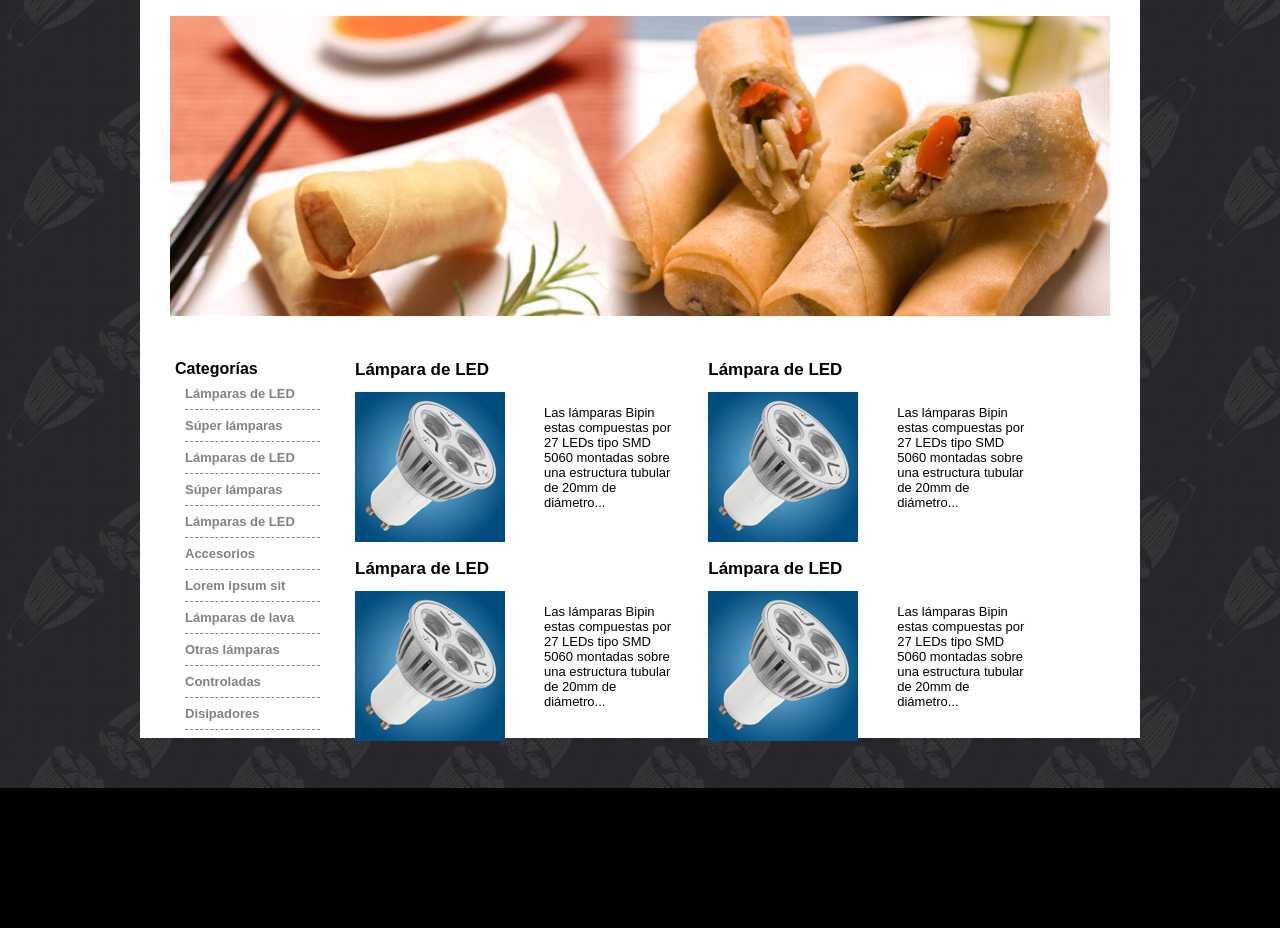
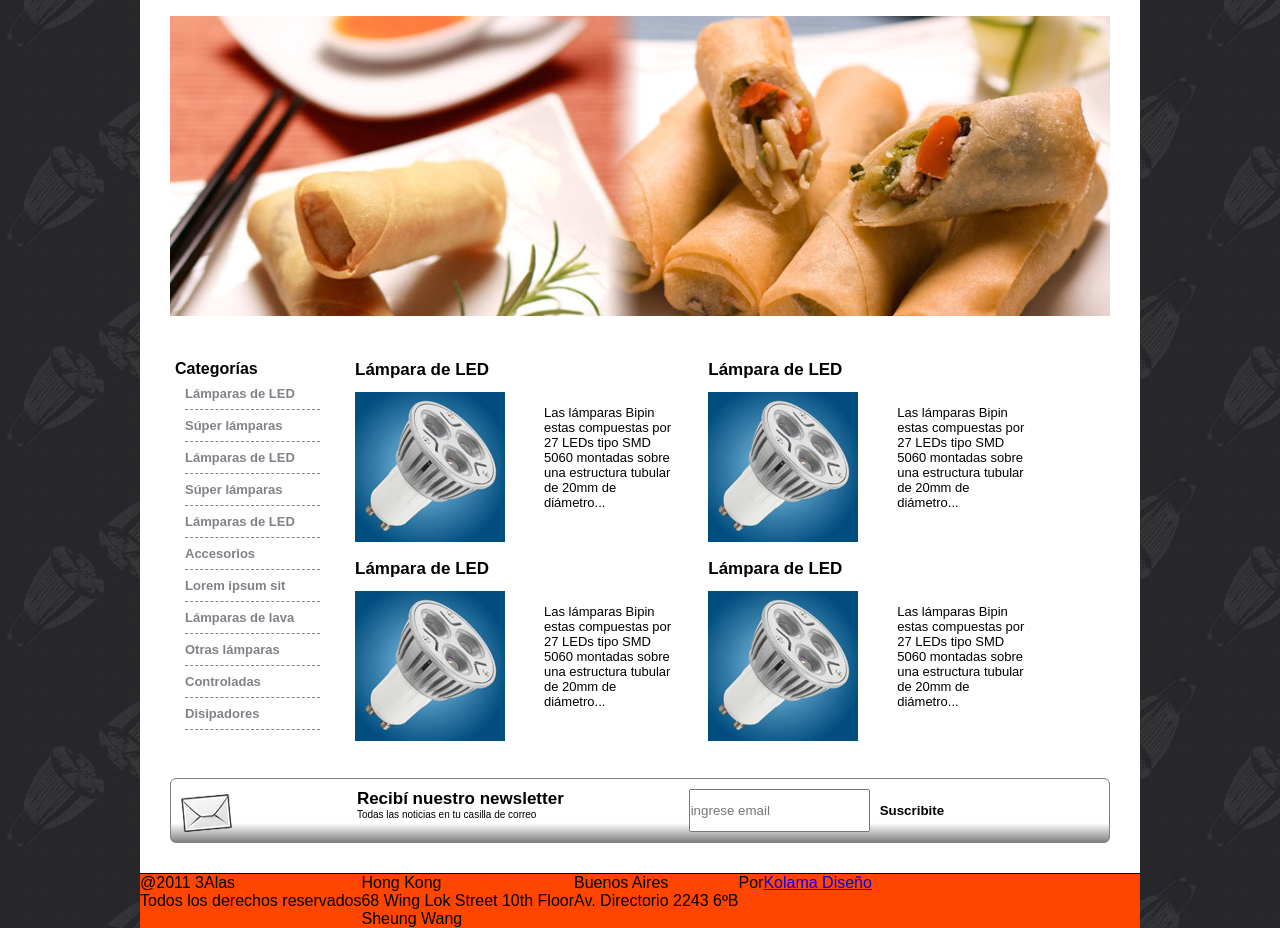
Before and after one commit to m32795434/probando-lamparas, a plain HTML site: page index.html in a window 1280 px wide. Shown: the part 141-1069 px from the top of the page. Before the commit the page ends 929 px from the top, so only its background shows below. Drawn offline with Linux system fonts and the light colour scheme.

Commit message:
newsletter and footer

```diff
--- a/index.html
+++ b/index.html
@@ -155,6 +155,25 @@
 
             </div>
         </div><!-- Acá cierra .principal -->
+        <div class="news">
+            <img class="news-img" src="/images/sobre.png" alt="foto sobre">
+            <div clas="news-texto">
+                <h2 class="titulo-texto">Recibí nuestro newsletter</h2>
+                <p class="parrafo">Todas las noticias en tu casilla de correo</p>
+            </div>
+            <form class="news-form" action="suscribite.js">
+                <input class="email" type="email" placeholder="ingrese email" required >
+                <input class="submit" type="submit" value="Suscribite">
+            </form>
+        </div>
+        <footer class="footer">
+            <p class="parra1">@2011 3Alas <br>Todos los derechos reservados</p>
+            <p class="parra2">Hong Kong <br>68 Wing Lok Street 10th Floor <br>Sheung Wang </p>
+            <p class="parra3">Buenos Aires <br>Av. Directorio 2243 6ºB</p>
+            <p>Por<a class="kolama" href="#">Kolama Diseño</a></p>
+        </footer>
+
+    </div>
 
 </body>
 </html>
--- a/style.css
+++ b/style.css
@@ -34,7 +34,7 @@ body {
     background-repeat: repeat;
 
     Imagen grande que cubre todo el fondo
-    background-size: cover;
+    background-size: cover; EXPANDE LA IMAGEN
     */
     font-family: Arial, Helvetica, sans-serif;
 }
@@ -119,8 +119,8 @@ h1 {
     display: grid;
     grid-template-columns: 200px 1fr;
     padding-left: 10px;
-    margin-bottom: 50px;
     gap: 5px;
+    margin-bottom: 40px;
 }
 .principal-categorias{
 background-color: var(--blanco);
@@ -189,3 +189,56 @@ max-width: 90%;
     margin-top: -20px;
     /* text-align: left; */
 }
+.news{
+max-width: 940px;
+margin: auto;
+margin-bottom: 30px;
+padding: 10px 40px;
+border-radius: 6px;
+border: 1px solid grey;
+background-color: pink;
+background-image: linear-gradient(var(--blanco)70%, grey);
+display: grid;
+grid-template-columns: auto auto auto;
+}
+.news-img{
+    display: block;
+    margin-top: 5px;
+    margin-left: -30px;
+
+}
+.titulo-texto{
+font-size: 17px;
+}
+
+.parrafo{
+font-size: 10px;
+}
+
+.news-form{
+display: flex;
+gap: 10px;
+}
+.email{
+    display: block;
+}
+.submit{
+    display: block;
+    background: none;
+    border: none;
+    font-weight: bold;
+    cursor: pointer;
+}
+.submit:hover{
+    color: orange;
+    text-decoration: underline;
+}
+.footer{
+display: flex;
+background-color: orangered;
+border-top: 1px solid black;
+}
+
+.kolama{
+
+}
```
